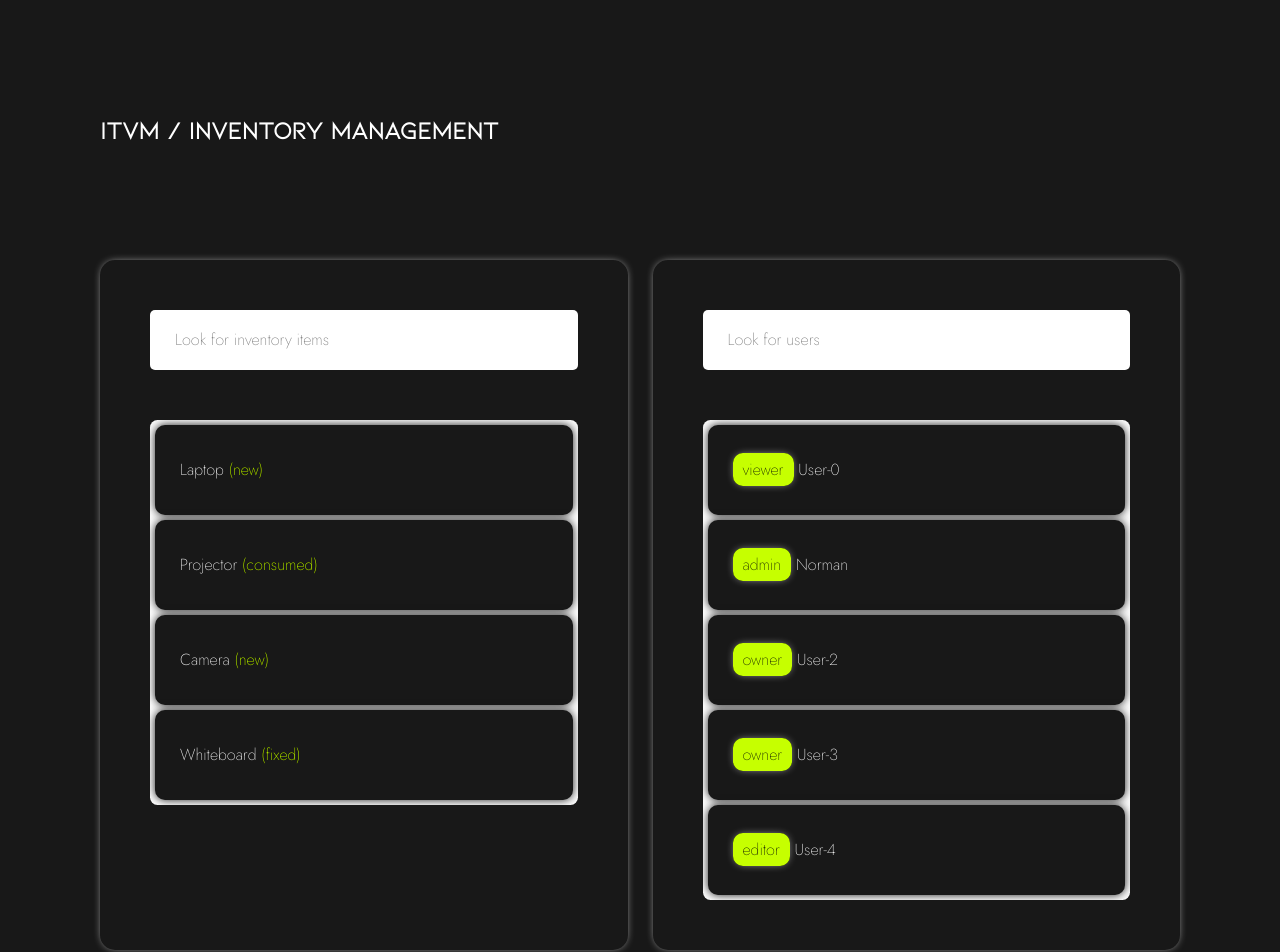
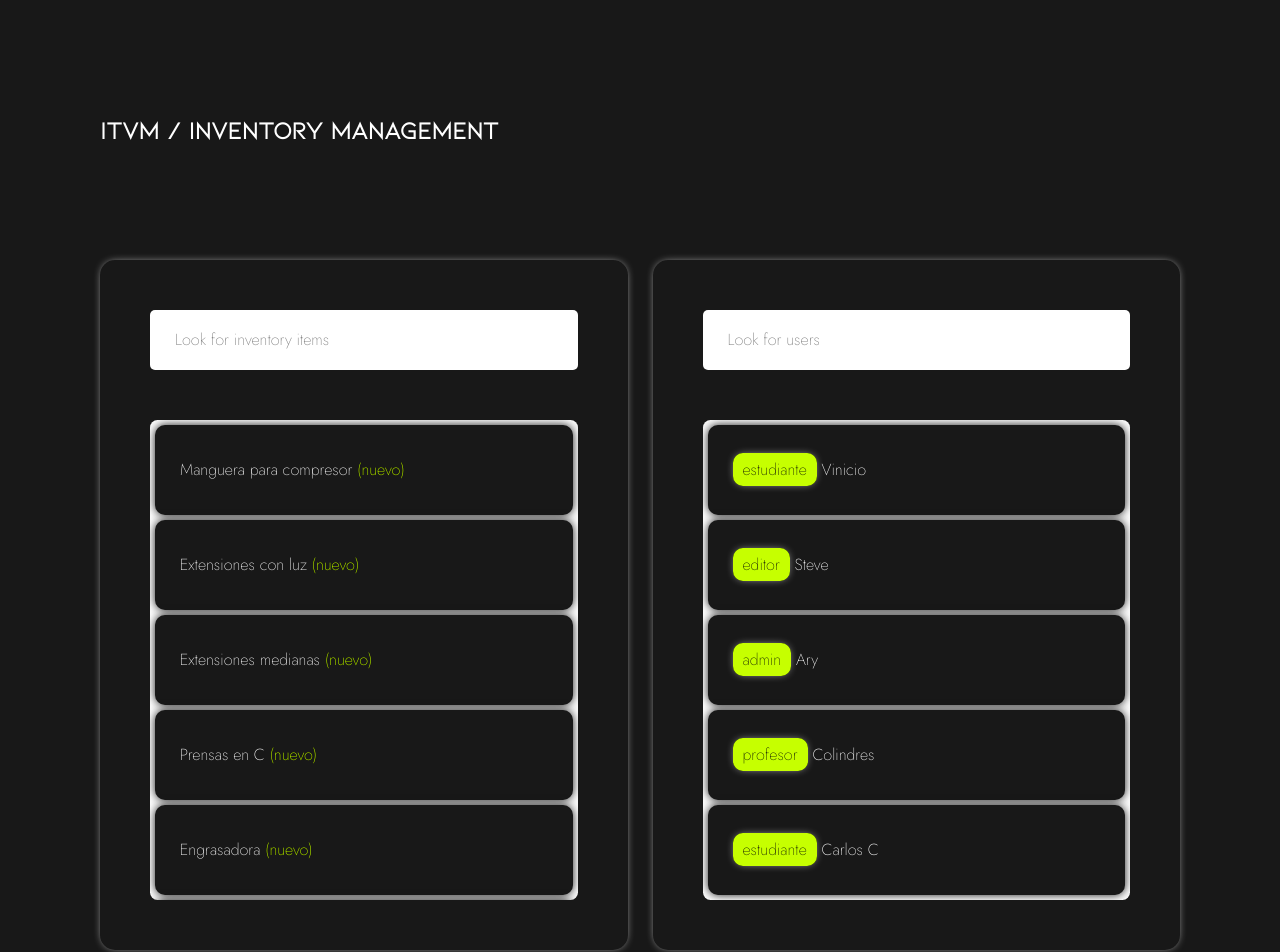
Before and after one commit to LuisArmando-TestCoder/ITVM, a SvelteKit app: page / in a window 1280 px wide. Shown: the top 952 px of the page. Built offline with nearby package versions, Linux system fonts and the light colour scheme.

Commit message:
use real data

```diff
--- a/src/components/Logic/Data.ts
+++ b/src/components/Logic/Data.ts
@@ -1,25 +1,34 @@
 import { writable } from "svelte/store";
 import type { Inventory, User } from "./types";
 
-export const states = ["new", "consumed", "fixed", "broken"] as const;
+export const states = ["nuevo", "regular", "dañado", "arreglado", "consumido", "desechado"] as const;
 
-export const categories = ["Tool", "Electronic", "Education"] as const;
+export const categories = ["Herramienta", "Electrónico", "Educación"] as const;
 
-export const userTypeNames = ["viewer", "editor", "admin", "owner"] as const;
+export const userTypeNames = ["estudiante", "editor", "admin", "profesor"] as const;
 
 export const users = writable<User[]>([
     {
-        name: "User-0",
-        id: "d65679e1-e8a4-46e7-a67a-e43c773b76e3",
+        name: "Vinicio",
+        id: "92f5c83d-7641-4d63-b9eb-c7bbf7e3a451",
         userType: {
-            name: "viewer",
+            name: "estudiante",
             permissions: ["read"]
         },
         currentItemsIds: []
     },
     {
-        name: "Norman",
-        id: "ff0856f6-6360-4d77-8f66-f25d407a937e",
+        name: "Steve",
+        id: "b1945b93-7a7e-4b3f-a917-1359d0fbb357",
+        userType: {
+            name: "editor",
+            permissions: ["read", "update"]
+        },
+        currentItemsIds: []
+    },
+    {
+        name: "Ary",
+        id: "34c19a8c-ec65-4a82-a74c-1b4f5718f00f",
         userType: {
             name: "admin",
             permissions: ["read", "update", "create"]
@@ -27,68 +36,171 @@ export const users = writable<User[]>([
         currentItemsIds: []
     },
     {
-        name: "User-2",
-        id: "94486d31-924f-474b-85f5-e3906378ea69",
+        name: "Colindres",
+        id: "a6c7a054-09b3-41f5-9c6e-63be5174b43f",
         userType: {
-            name: "owner",
+            name: "profesor",
             permissions: ["read", "update", "create", "delete"]
         },
         currentItemsIds: []
     },
     {
-        name: "User-3",
-        id: "d18112af-5c6c-4ff5-930c-614a69a62744",
+        name: "Carlos C",
+        id: "e85bc3a9-7e9b-468e-9cfa-4417f27c8af4",
         userType: {
-            name: "owner",
-            permissions: ["read", "update", "create", "delete"]
-        },
-        currentItemsIds: []
-    },
-    {
-        name: "User-4",
-        id: "4fb0a0db-b58b-41d6-b0eb-4d64febc01f7",
-        userType: {
-            name: "editor",
-            permissions: ["read", "update"]
+            name: "estudiante",
+            permissions: ["read"]
         },
         currentItemsIds: []
     }
 ]);
 
 export const inventory = writable<Inventory>({
-    id: "inventory-001",
-    items: [
+    "id": "inventory-001",
+    "items": [
         {
-            category: categories[1], // Example category
-            name: "Laptop",
-            id: "e28133bc-d4cb-4771-a27b-86901ea61d9c",
-            price: 0, // Borrowed item
-            state: "new",
-            movements: []
+            "category": "Herramienta",
+            "name": "Manguera para compresor",
+            "id": "e728a92b-947f-4cb3-b0b8-7549df451122",
+            "price": 25.0,
+            "state": "nuevo",
+            // "quantity": 2,
+            "movements": []
         },
         {
-            category: categories[1], // Example category
-            name: "Projector",
-            id: "461cb688-ce67-4bf0-be82-be57ae324723",
-            price: 0, // Borrowed item
-            state: "consumed",
-            movements: []
+            "category": "Herramienta",
+            "name": "Extensiones con luz",
+            "id": "cb05489b-d876-4d4b-893b-8c8e8a55ea48",
+            "price": 15.0,
+            "state": "nuevo",
+            // "quantity": 4,
+            "movements": []
         },
         {
-            category: categories[1], // Example category
-            name: "Camera",
-            id: "d3bd4f28-b870-46bb-a3a2-9f545546a224",
-            price: 0, // Borrowed item
-            state: "new",
-            movements: []
+            "category": "Herramienta",
+            "name": "Extensiones medianas",
+            "id": "4ebf7bd1-24c3-43f5-8f8a-4c5a41d3a4a2",
+            "price": 12.0,
+            "state": "nuevo",
+            // "quantity": 3,
+            "movements": []
         },
         {
-            category: categories[2],
-            name: "Whiteboard",
-            id: "f949b592-711f-430e-8223-43025f967c33",
-            price: 0, // Borrowed item
-            state: "fixed",
-            movements: []
+            "category": "Herramienta",
+            "name": "Prensas en C",
+            "id": "9bc437e8-5baf-4bd7-b9f3-1546896bb927",
+            "price": 30.0,
+            "state": "nuevo",
+            // "quantity": 4,
+            "movements": []
+        },
+        {
+            "category": "Herramienta",
+            "name": "Engrasadora",
+            "id": "b45f55f3-0fd8-432c-bb65-b0cb2b32f22a",
+            "price": 50.0,
+            "state": "nuevo",
+            // "quantity": 1,
+            "movements": []
+        },
+        {
+            "category": "Herramienta",
+            "name": "Juego de llaves de 10 piezas",
+            "id": "3bd6e21c-7dbf-4fc4-80f2-2c30567ed378",
+            "price": 40.0,
+            "state": "arreglado",
+            // "quantity": 2,
+            "movements": []
+        },
+        {
+            "category": "Herramienta",
+            "name": "Caja con esmeril y taladro",
+            "id": "4c0fb5c3-3ef2-48dc-8122-8b3943d96b22",
+            "price": 120.0,
+            "state": "nuevo",
+            // "quantity": 1,
+            "movements": []
+        },
+        {
+            "category": "Electrónico",
+            "name": "Micrómetro 0-25 mm",
+            "id": "917ecf95-8252-44a4-bf12-cd63761d0f1f",
+            "price": 80.0,
+            "state": "nuevo",
+            // "quantity": 3,
+            "movements": []
+        },
+        {
+            "category": "Electrónico",
+            "name": "Tester o multímetro",
+            "id": "86d58b9d-c437-45a6-9b93-61a6e03f17f4",
+            "price": 40.0,
+            "state": "arreglado",
+            // "quantity": 5,
+            "movements": []
+        },
+        {
+            "category": "Electrónico",
+            "name": "Scanner automotriz",
+            "id": "84ec7e91-9988-45de-8d73-1a3c58f83124",
+            "price": 300.0,
+            "state": "nuevo",
+            // "quantity": 2,
+            "movements": []
+        },
+        {
+            "category": "Educación",
+            "name": "Pizarra blanca",
+            "id": "fb49d2b2-bfa3-4232-a9db-568d1f617634",
+            "price": 50.0,
+            "state": "arreglado",
+            // "quantity": 6,
+            "movements": []
+        },
+        {
+            "category": "Herramienta",
+            "name": "Limas variadas",
+            "id": "33a5cc21-0f16-4b76-8f3c-b96e788d4a90",
+            "price": 8.0,
+            "state": "dañado",
+            // "quantity": 10,
+            "movements": []
+        },
+        {
+            "category": "Herramienta",
+            "name": "Destornilladores planos y Phillips",
+            "id": "c091b7b1-d136-4d95-8b69-1d7a846c54d4",
+            "price": 20.0,
+            "state": "nuevo",
+            // "quantity": 12,
+            "movements": []
+        },
+        {
+            "category": "Electrónico",
+            "name": "Juego de brocas",
+            "id": "d6f0899a-57df-4ea7-95d4-56c813f2207f",
+            "price": 35.0,
+            "state": "arreglado",
+            // "quantity": 4,
+            "movements": []
+        },
+        {
+            "category": "Electrónico",
+            "name": "Protos board",
+            "id": "5e9c98c5-4f59-48cb-a33d-5a2bc70fbb7a",
+            "price": 25.0,
+            "state": "nuevo",
+            // "quantity": 15,
+            "movements": []
+        },
+        {
+            "category": "Herramienta",
+            "name": "Juego extractor de válvulas",
+            "id": "b12345fd-6f87-4b8a-a9fb-9ec0b6f83e29",
+            "price": 75.0,
+            "state": "nuevo",
+            // "quantity": 2,
+            "movements": []
         }
     ]
 });
--- a/src/components/Logic/stats/MoreDemandedItems/MoreDemandedItems.svelte
+++ b/src/components/Logic/stats/MoreDemandedItems/MoreDemandedItems.svelte
@@ -5,8 +5,8 @@
 </script>
 
 <Stat
-    xText="Items"
-    yText="More demanded items"
+    xText="Objetos"
+    yText="Demanda de objeto"
     dataCallback={() => getMoreDemandedItems($inventory)}
     HEXColor={"#4caf50"}
 />
--- a/src/components/Logic/stats/WhoBringsMoreBrokenOnesProportionallyFromNonBrokenStates/WhoBringsMoreBrokenOnesProportionallyFromNonBrokenStates.svelte
+++ b/src/components/Logic/stats/WhoBringsMoreBrokenOnesProportionallyFromNonBrokenStates/WhoBringsMoreBrokenOnesProportionallyFromNonBrokenStates.svelte
@@ -5,11 +5,11 @@
 </script>
 
 <Stat
-    xText="Users"
-    yText="Proportional Broken Items"
+    xText="Usuarios"
+    yText="Devolución dañada proporcional"
     dataCallback={() => {
         return whoBringsMoreStateProportionallyFromOtherStates(
-            "broken",
+            "dañado",
             $inventory,
             $users,
         );
```
